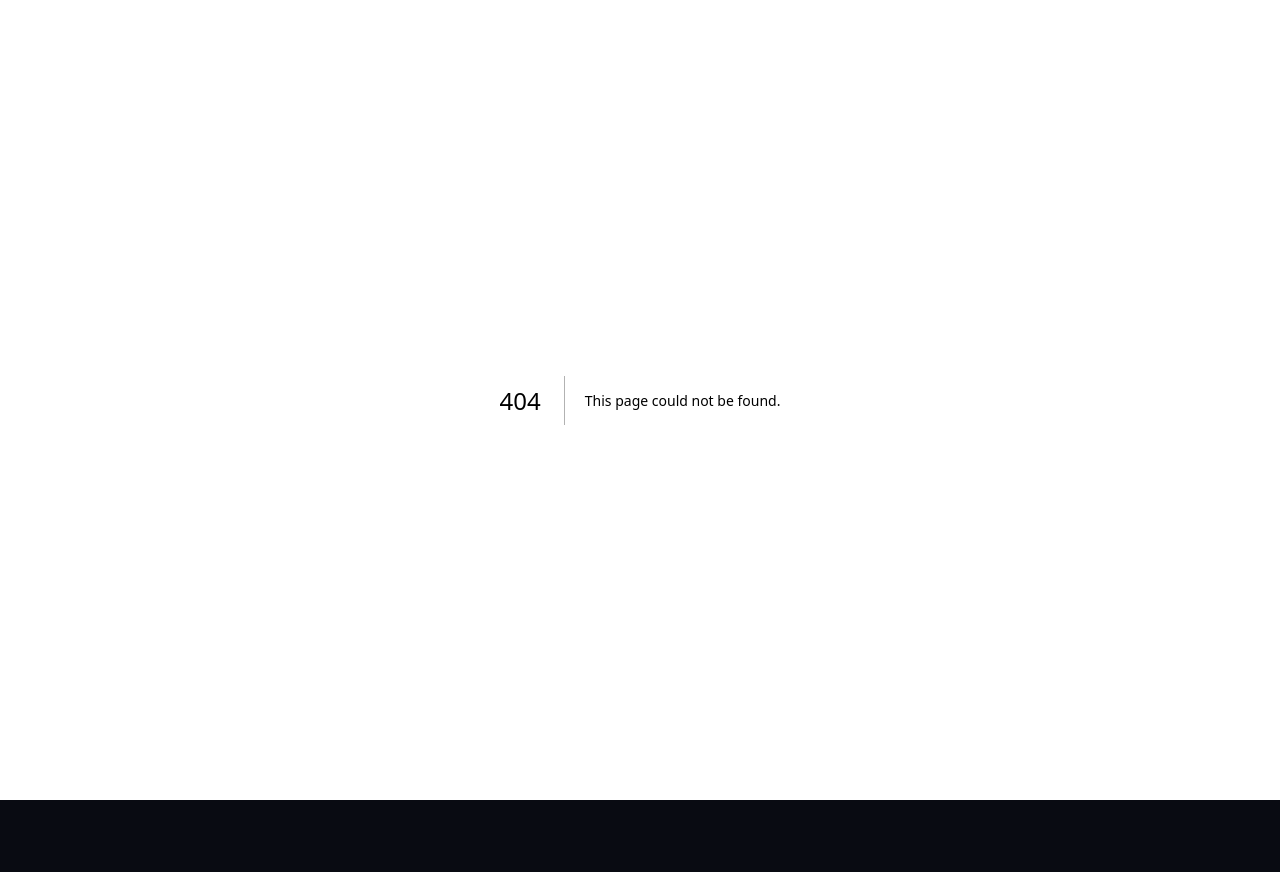
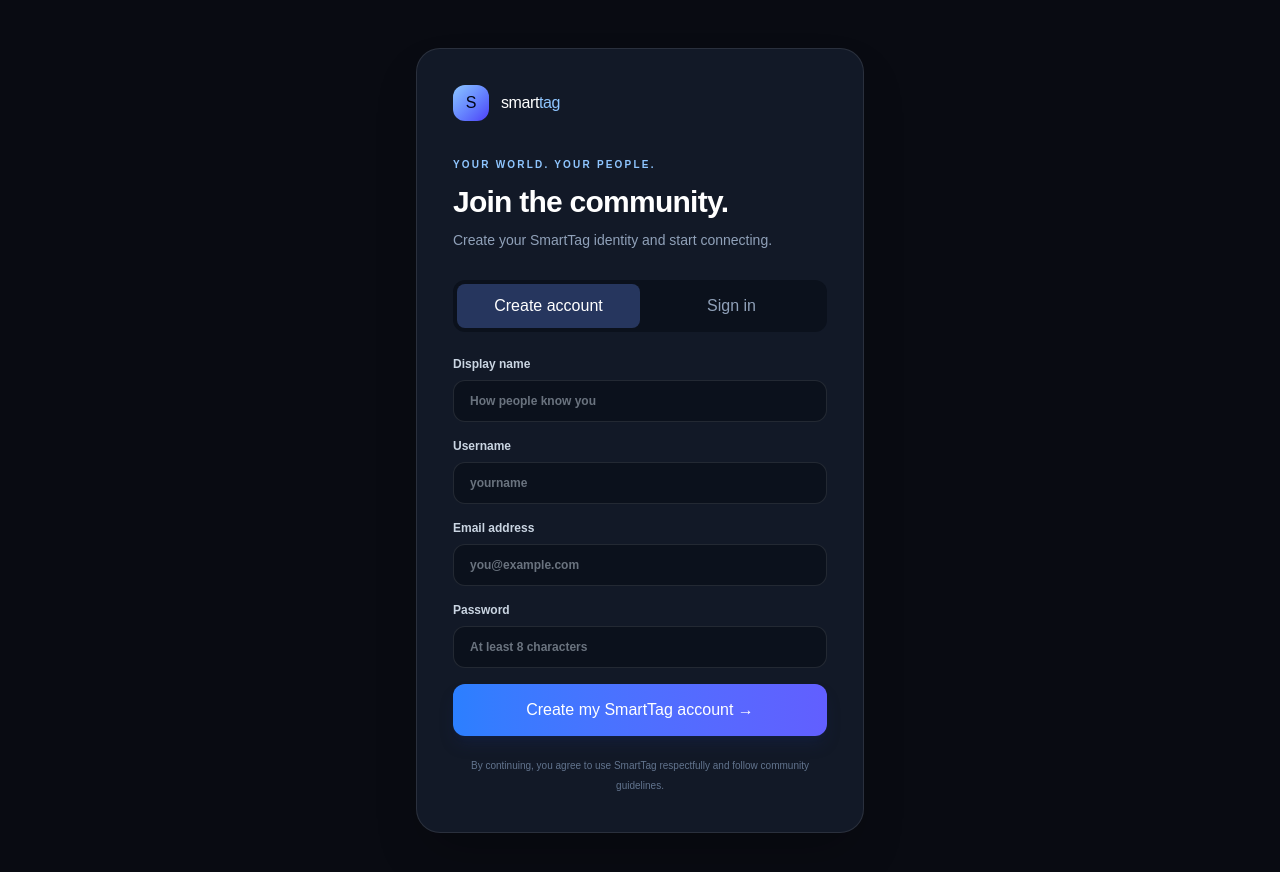
Before and after one commit to OSAZELIGHT/smarttag-worldwide, a Next.js app: page /auth in a window 1280 px wide. Before the commit this address had no page. Shown: the top 872 px of the page. Before the commit the page ends 800 px from the top, so only its background shows below. Built offline with nearby package versions, Linux system fonts and the light colour scheme; no server answers.

Commit message:
feat: add SmartTag account access page

```diff
--- /dev/null
+++ b/src/app/auth/page.tsx
@@ -0,0 +1,10 @@
+import AuthForm from "@/components/AuthForm";
+
+export const metadata = {
+  title: "Join SmartTag Worldwide",
+  description: "Create your SmartTag account or sign in to your community.",
+};
+
+export default function AuthPage() {
+  return <AuthForm />;
+}
```
